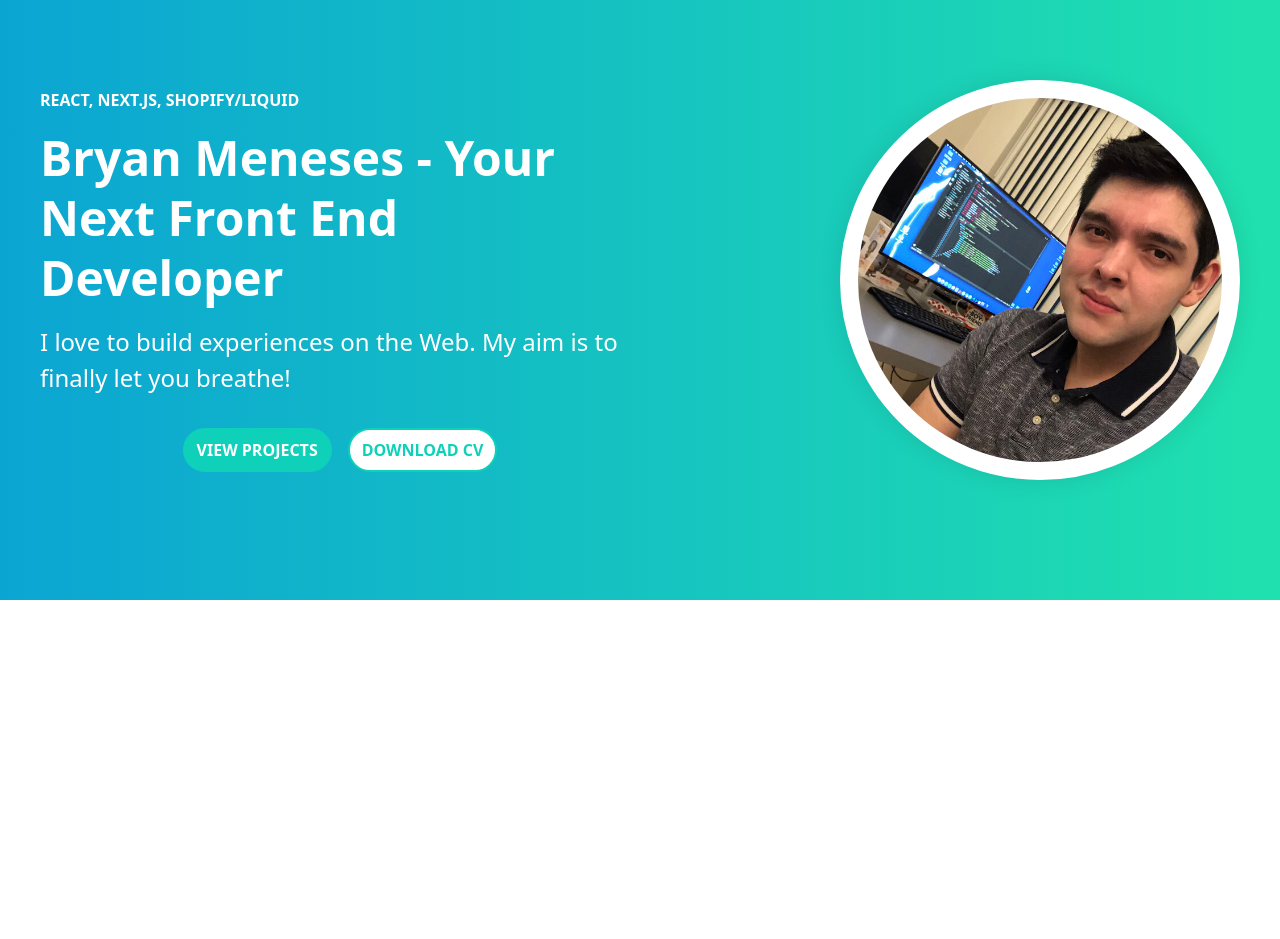
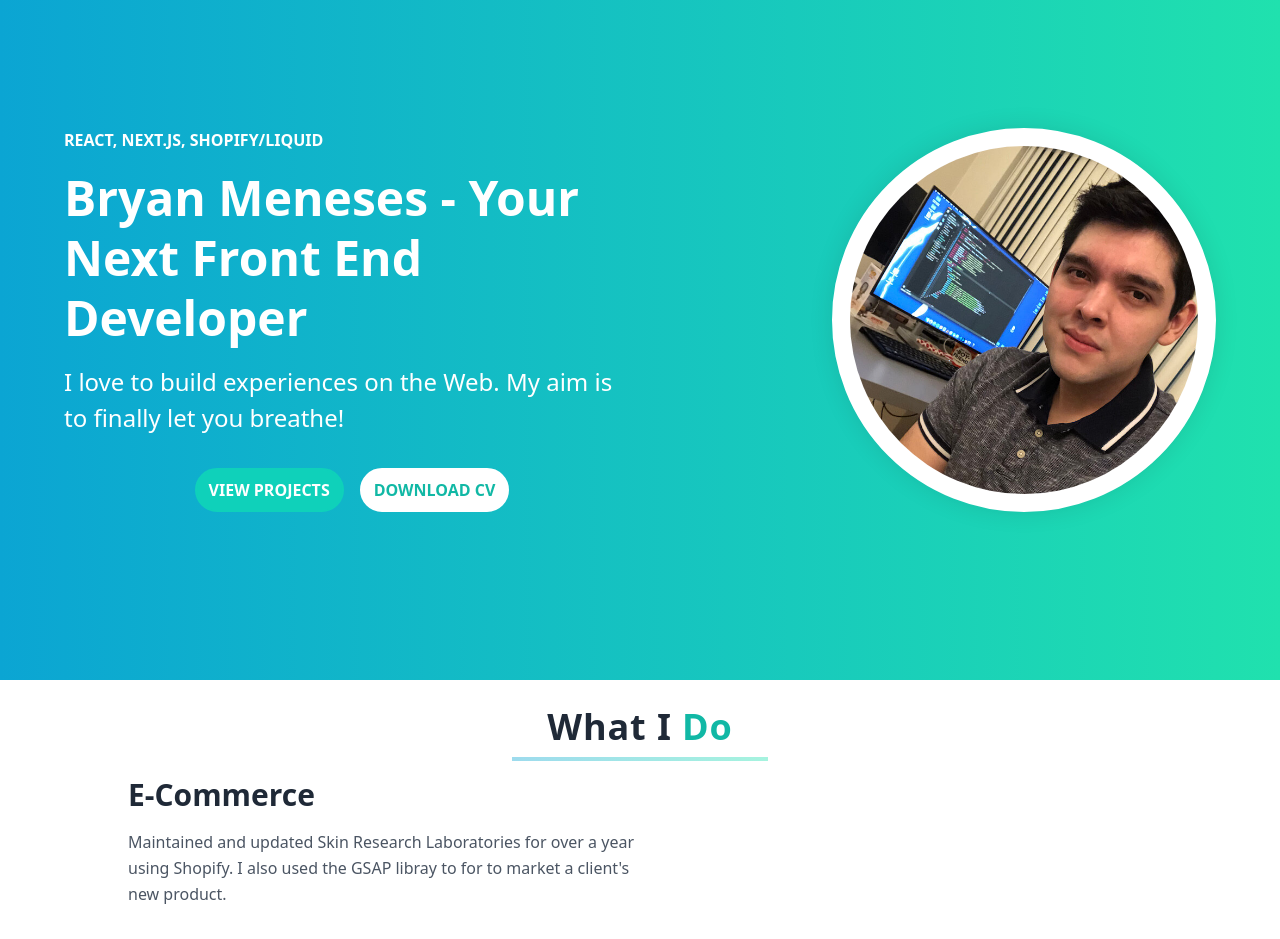
Before and after one commit to bryanMeneses/bemdev-portfolio, a Next.js app: page / in a window 1280 px wide. Shown: the part 120-1059 px from the top of the page. Before the commit the page ends 800 px from the top, so only its background shows below. Built offline with nearby package versions, Linux system fonts and the light colour scheme.

Commit message:
adding next sections in index.js

```diff
--- a/components/Button/Button.module.css
+++ b/components/Button/Button.module.css
@@ -2,7 +2,6 @@
   display: inline-block;
   cursor: pointer;
   font-weight: 700;
-  background-color: #ffffff;
   padding: 8px 12px;
   border: 2px solid #ffffff;
   border-radius: 24px;
@@ -24,6 +23,10 @@
   @apply bg-my-teal-100 border-my-teal-100 text-white hover:bg-my-teal-200 hover:border-my-teal-200;
 }
 
-.btn.primaryoutline {
-  @apply border-my-teal-100 hover:bg-white text-my-teal-100;
+.btn.secondary {
+  @apply bg-white border-white text-my-teal-200 hover:bg-gray-200 hover:border-gray-200;
 }
+
+.btn.primary-outline {
+  @apply border-my-teal-100 text-white hover:bg-white;
+}
--- a/pages/index.js
+++ b/pages/index.js
@@ -11,7 +11,7 @@ export default function Home() {
 
   const props = useSpring({
     opacity: 1,
-    delay: 1250,
+    delay: 1200,
     from: {
       opacity: 0
     },
@@ -21,22 +21,22 @@ export default function Home() {
   })
 
   return (
-    <div className={styles.wrapper}>
+    <>
      <Head>
         <title>Bryan Meneses | Web Developer</title>
         <link rel="icon" href="/favicon.ico" />
       </Head>
 
-      <div className="container">
+      <div className={`${styles.hero}`}>
+        <div className="container max-w-6xl">
           <div className='flex flex-col items-center justify-between md:flex-row'>
             <Trail className='mt-4 font-bold text-white md:pr-4 md:mt-0 md:w-7/12 lg:p-0 lg:w-6/12'>
               <h5 className="uppercase tracking-loose font-bold">React, Next.js, Shopify/Liquid</h5>
               <h1 className="text-5xl leading-tight my-4">Bryan Meneses - Your Next Front End Developer</h1>
               <h4 className="leading-normal text-2xl mb-8 font-normal">I love to build experiences on the Web. My aim is to finally let you breathe!</h4>
-            {/* <p className="my-4 font-normal max-w-xl">I am focusing on front end technologies. React, Next.js, jQuery, Shopify/Liquid, and some Laravel!</p> */}
-            <div className={`${styles.cta}`}>
+              <div className={styles.cta}>
                 <ButtonLink href="/" btnStyle="primary" className="mr-4">VIEW PROJECTS</ButtonLink>
-              <ButtonLink href="/" btnStyle="primaryoutline">DOWNLOAD CV</ButtonLink>
+                <ButtonLink href="/" btnStyle="secondary">DOWNLOAD CV</ButtonLink>
               </div>
             </Trail>
 
@@ -50,5 +50,23 @@ export default function Home() {
           </div>
         </div>
       </div>
+
+      <section className="w-full py-4 bg-white">
+        <div className="container max-w-5xl mx-auto">
+          <h1 className="my-2 text-4xl font-bold tracking-wide text-gray-800 text-center leading-tight">What I <span className="text-my-teal-200">Do</span></h1>
+          <div className="w-full">
+            <div className="h-1 w-64 mx-auto opacity-40 gradient"></div>
+          </div>
+          <div className="flex flex-wrap mt-4">
+            <div className="md:w-2/4">
+              <h2 className="text-3xl text-gray-800 font-bold">E-Commerce</h2>
+              <p className="text-gray-600 text-base my-4 leading-relaxed">Maintained and updated <a href="https://skinresearchlabs.com" target="blank">Skin Research Laboratories</a> for over a year using Shopify. I also used the GSAP libray to for to market a client's new product.</p>
+            </div>
+            <div className="md:w-2/4">
+            </div>
+          </div>
+        </div>
+      </section>
+    </>
   )
 }
--- a/styles/Home.module.css
+++ b/styles/Home.module.css
@@ -1,5 +1,5 @@
-.wrapper {
-  min-height: 640px;
+.hero {
+  min-height: 720px;
   display: flex;
   align-items: center;
   flex-wrap: wrap;
--- a/styles/globals.css
+++ b/styles/globals.css
@@ -2,18 +2,19 @@
 @tailwind components;
 @tailwind utilities;
 
+body {
+  background: linear-gradient(90deg, #0ba5d3 0%, #20e1ae 100%);
+}
+
+.gradient {
+  background: linear-gradient(90deg, #0ba5d3 0%, #20e1ae 100%);
+}
+
 .main {
   padding-top: 80px;
   overflow-y: hidden;
-  background: linear-gradient(90deg, #0ba5d3 0%, #20e1ae 100%);
 }
 
 .container {
   @apply mx-auto;
 }
-
-@screen xl {
-  .container {
-    max-width: 1200px !important;
-  }
-}
```
Lines whose indentation alone changed are shown as unchanged.
